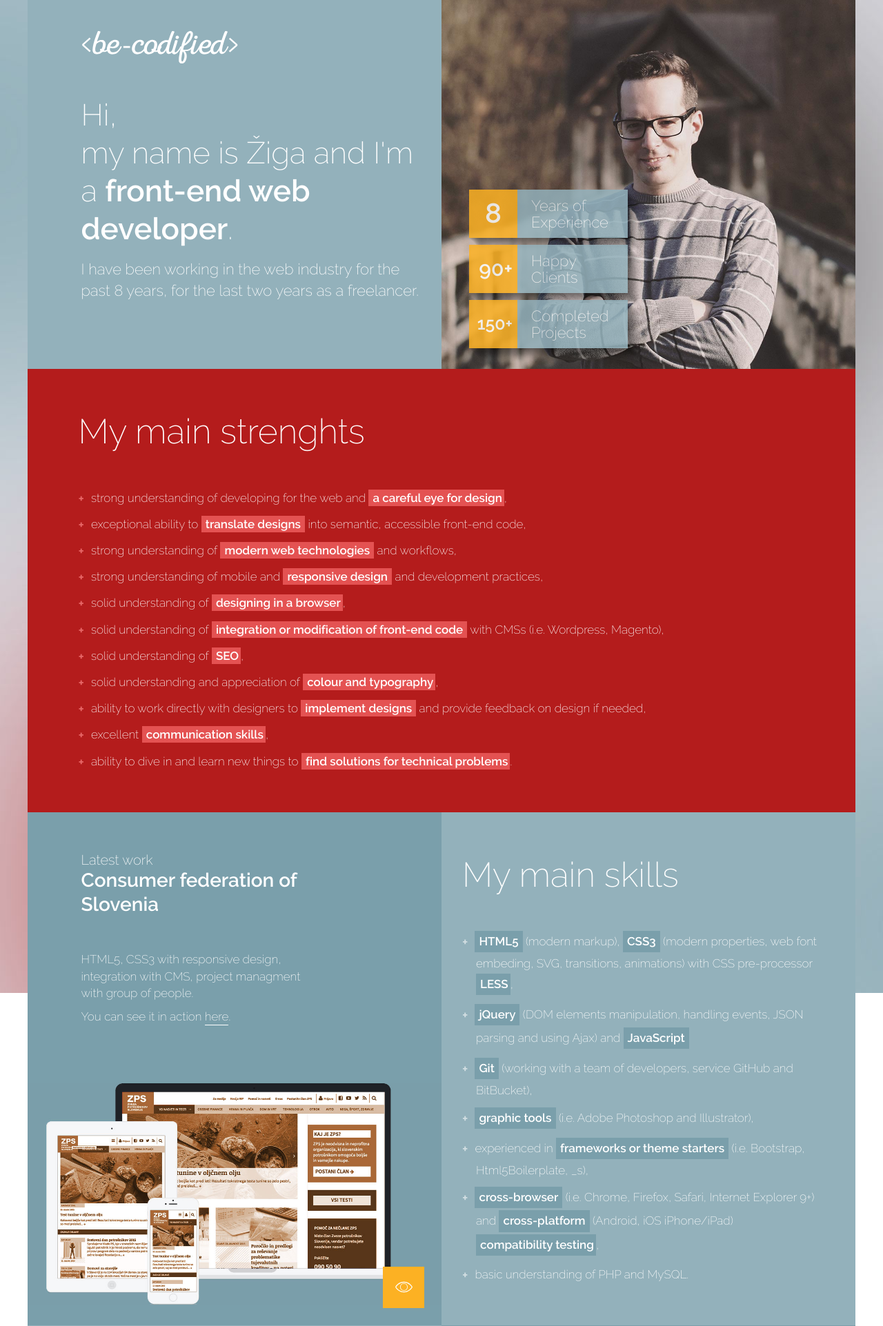
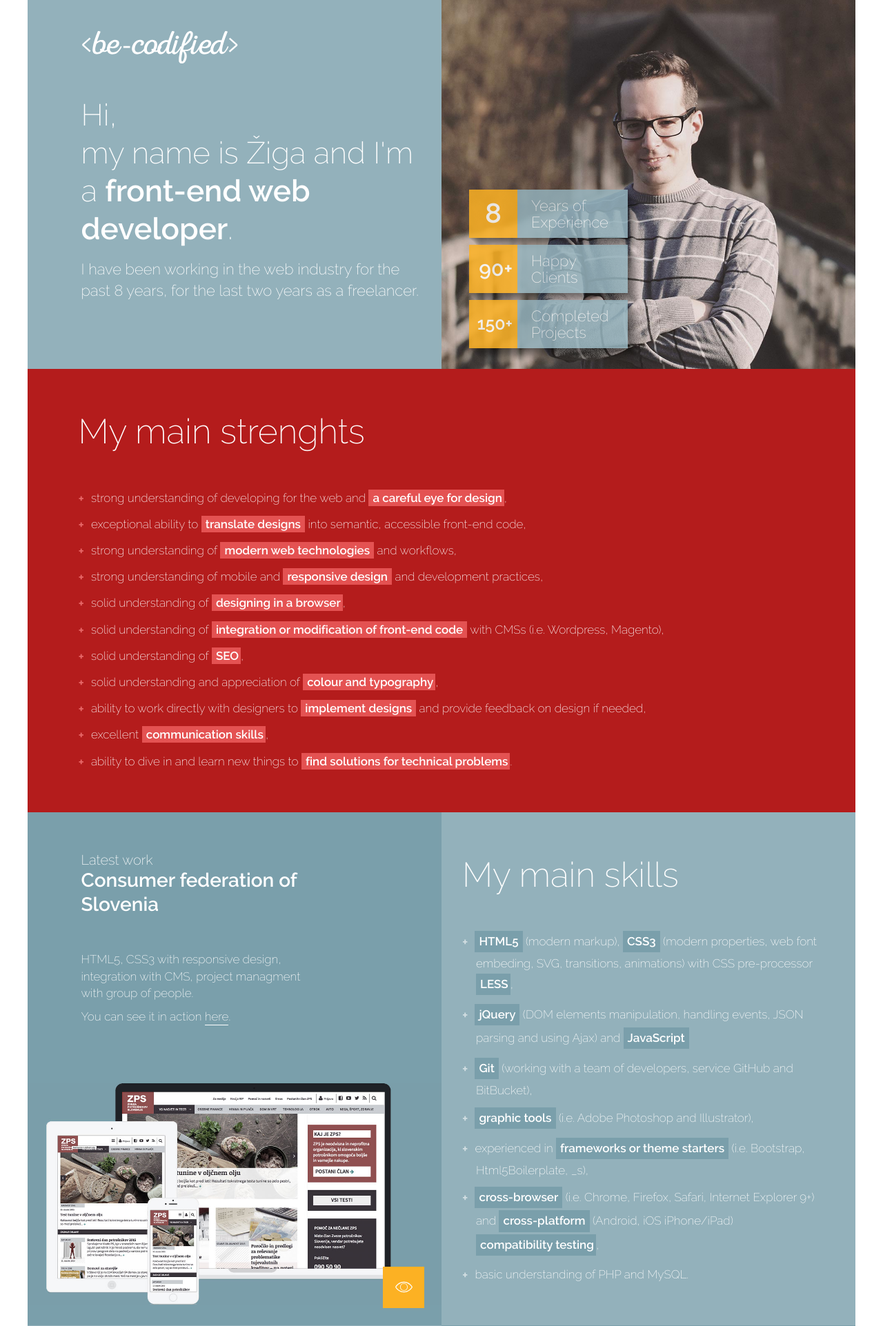
Before and after one commit to be-codified/personal-presentation-site, a PHP site: page / in a window 1280 px wide. Shown: the top 1923 px of the page at 69% size. Run offline with PHP 8.4, Linux system fonts and the light colour scheme; style sheets or scripts are compiled from the project's sources.

Commit message:
portfolio images updated

```diff
--- a/css/custom-styles.less
+++ b/css/custom-styles.less
@@ -15,10 +15,13 @@
 @main-color-5: #332e2b;                    // brown
 @color-white:  #ffffff;
 
+html {
+    background: url('../img/main-background.jpg') 50% 0 no-repeat transparent;
+    background-attachment: fixed;
+}
+
 body {
     position: relative;
-    background: url('../img/main-background.jpg') 50% 0 no-repeat transparent;
-    background-attachment: fixed;
 }
 
 .container-fluid {
```
Also changed, not shown: img/portfolio-1-initial.jpg, img/portfolio-2-initial.jpg, img/portfolio-3-initial.jpg.
